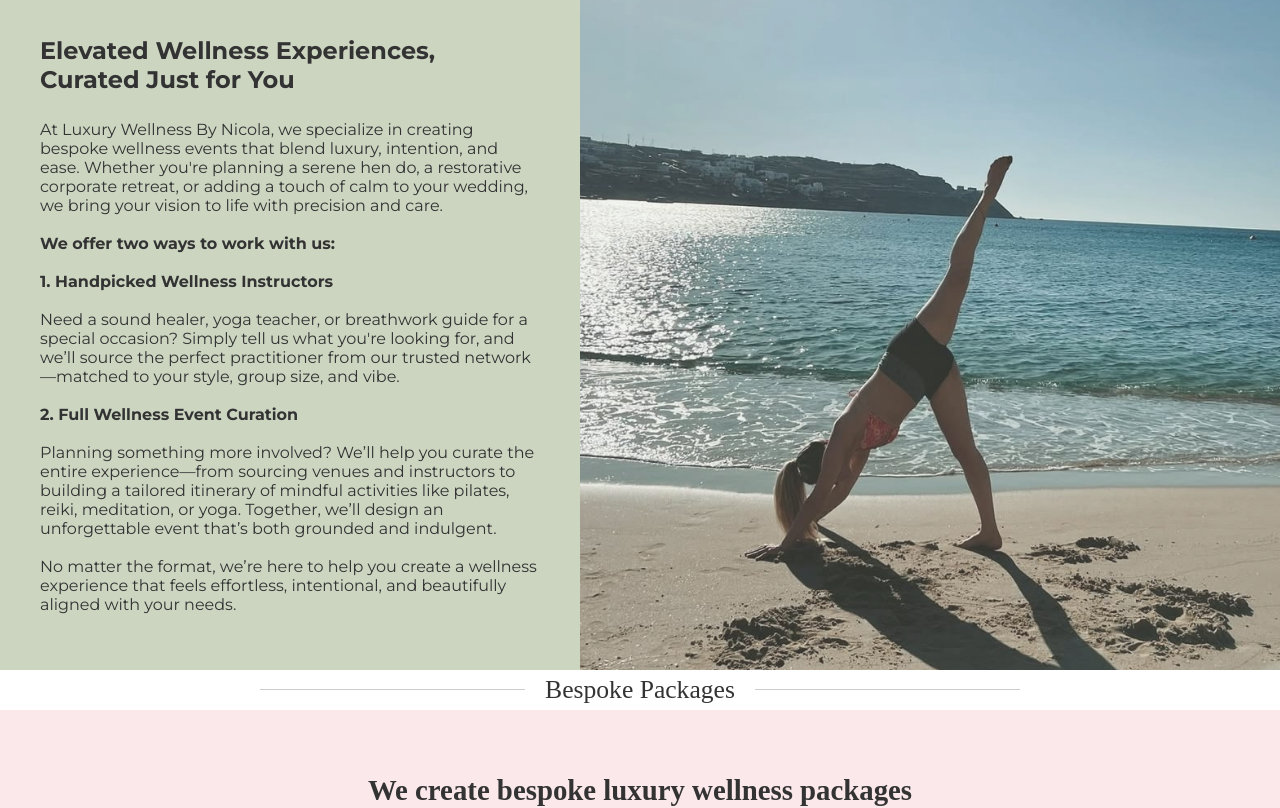
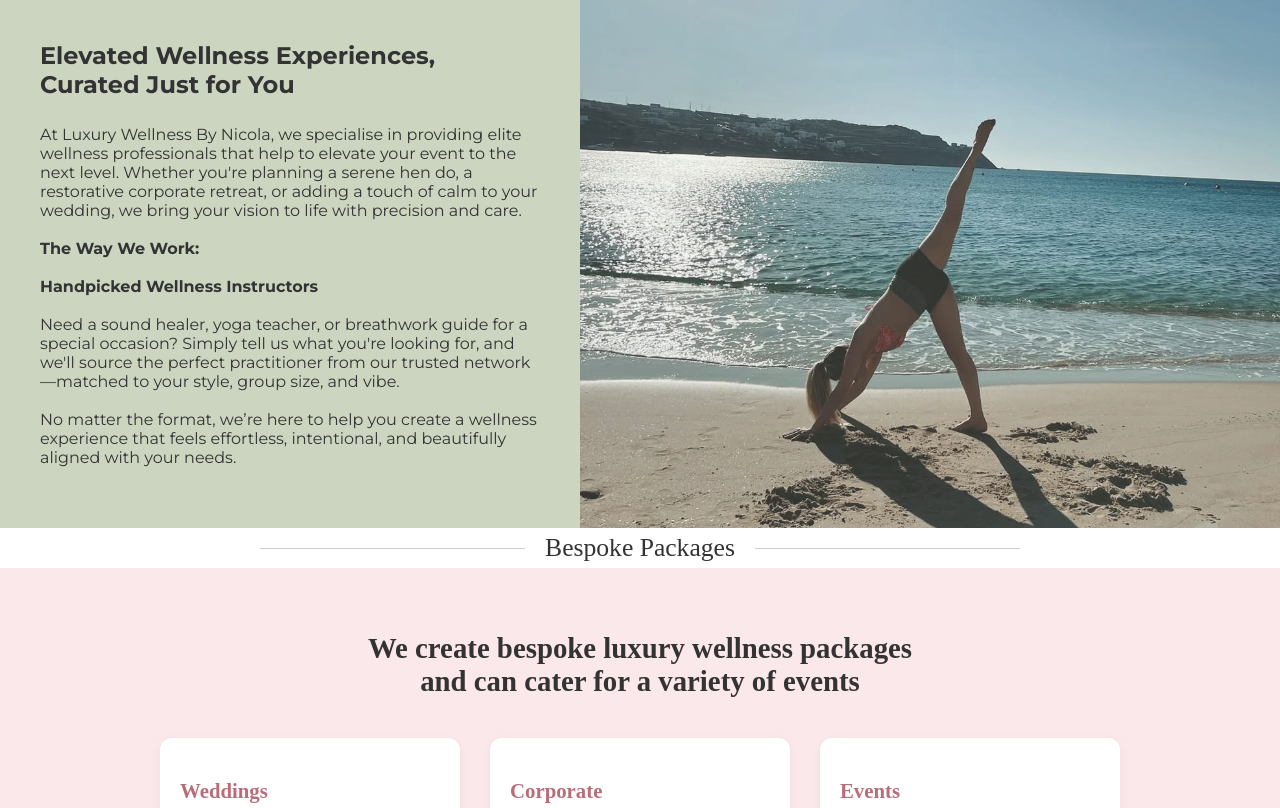
Before and after one commit to LuxuryNicola/wellness-event, a React (Create React App) app: page /#/ in a window 1280 px wide. Shown: the part 740-1548 px from the top of the page. Built offline with nearby package versions, Linux system fonts and the light colour scheme.

Commit message:
nicola changes

```diff
--- a/src/components/Corporate.js
+++ b/src/components/Corporate.js
@@ -39,21 +39,21 @@ export default function CorporatePage() {
           <h2>Pause. Reset</h2>
           <p>
           Wellness is essential for fostering a healthy, motivated, and productive workforce. <br></br>
-          Prioritizing employee wellbeing not only reduces stress and absenteeism but also boosts morale and retention. <br></br>
+          Prioritising employee wellbeing not only reduces stress and absenteeism but also boosts morale and retention. <br></br>
           Companies can integrate wellness into their culture through a variety of engaging events. <br></br> <br></br>
           <b>Onsite options might include:</b><br></br>
           Yoga or meditation sessions. <br></br>
           Wellness workshops.  <br></br>
-          healthy cooking demos. <br></br><br></br>
+          Healthy cooking demos. <br></br><br></br>
 
           <b>Offsite experiences could include: </b>  <br></br>
           Nature retreats and fitness challenges. <br></br>
-          Team-building hikes <br></br>
-          Spa days and Sound Healing <br></br> <br></br>
+          Team-building hikes. <br></br>
+          Spa days and Sound Healing. <br></br> <br></br>
 
 
           Every company and employee is different and we want to curate a sessions that show employees they are valued,
-          creating a more positive and energized workplace.
+          creating a more positive and energised workplace.
           </p>
         </div>
 
--- a/src/components/Home.js
+++ b/src/components/Home.js
@@ -39,21 +39,16 @@ export default function HomePage() {
         <div className="about-text">
           <h2>Elevated Wellness Experiences, Curated Just for You</h2>
           <p>
-            At Luxury Wellness By Nicola, we specialize in creating bespoke wellness events that blend luxury, intention, and ease.
-            Whether you're planning a serene hen do, a restorative corporate retreat, or adding a touch of calm to your wedding,
-            we bring your vision to life with precision and care. <br></br><br></br>
+            At Luxury Wellness By Nicola, we specialise in providing elite wellness professionals that help to
+            elevate your event to the next level. Whether you're planning a serene hen do, a restorative corporate retreat,
+            or adding a touch of calm to your wedding, we bring your vision to life with precision and care. <br></br><br></br>
 
-            <b>We offer two ways to work with us:</b><br></br><br></br>
+            <b>The Way We Work:</b><br></br><br></br>
 
-           <b> 1. Handpicked Wellness Instructors</b><br></br><br></br>
+           <b> Handpicked Wellness Instructors</b><br></br><br></br>
             Need a sound healer, yoga teacher, or breathwork guide for a special occasion?
-            Simply tell us what you're looking for, and we’ll source the perfect practitioner from our
+            Simply tell us what you're looking for, and we'll source the perfect practitioner from our
             trusted network—matched to your style, group size, and vibe. <br></br><br></br>
-
-            <b>2. Full Wellness Event Curation</b><br></br><br></br>
-            Planning something more involved? We’ll help you curate the entire experience—from sourcing venues and
-            instructors to building a tailored itinerary of mindful activities like pilates, reiki, meditation, or yoga.
-            Together, we’ll design an unforgettable event that’s both grounded and indulgent.<br></br><br></br>
 
             No matter the format, we’re here to help you create a wellness experience that feels effortless, intentional, and beautifully aligned with your needs.
           </p>
@@ -104,7 +99,7 @@ export default function HomePage() {
       <section className="cta">
         <h2>Let’s Create Your Dream Wellness Event</h2>
         <p>
-          Explore our Packages section for inspiration, or reach out to start crafting your unique experience.
+          Reach out to start crafting your unique experience.
         </p>
         <a href="mailto:luxurywellnessbynicola@gmail.com" className="cta-button">Contact Nicola</a>
       </section>
--- a/src/components/Parties.js
+++ b/src/components/Parties.js
@@ -41,8 +41,8 @@ export default function PartyPage() {
             Whether you're planning a birthday celebration, retreat, private gathering or taking some time to enjoy life with a little more breathing space.
             We will bring the calm, connection, and luxury to that day.<br></br><br></br>
 
-            We work with you to design wellness experiences that suit your event’s purpose and energy.
-            From sourcing top talent for your already established event to working with you to create something beautiful. <br></br><br></br>
+           We work with you to design wellness experiences that suit your event’s purpose and energy,
+           sourcing top talent for your event. <br></br><br></br>
 
             If this service is right for you please reach out and include:<br></br><br></br>
 
@@ -52,7 +52,7 @@ export default function PartyPage() {
 
            <i><b> Indoor or outdoor venues</b></i> <br></br>
 
-            <i><b>One-off bookings or full event planning</b></i> <br></br><br></br>
+            <i><b>Service required</b></i> <br></br><br></br>
 
             We’re here to make sure your wellness element is seamlessly integrated, beautifully delivered, and deeply memorable—whatever the occasion.
           </p>
--- a/src/components/Weddings.js
+++ b/src/components/Weddings.js
@@ -15,7 +15,7 @@ export default function WeddingPage() {
           <div className="W-intro-text">
             <img src={`${process.env.PUBLIC_URL}/images/cheers.png`} alt="doodlecoffee" className="cheers-image-top" />
             <p>
-              <i>Aligning Yourself Before The Big Day</i>
+              <i>Aligning Yourself Before <br></br> The Big Day</i>
             </p>
           </div>
         </div>
@@ -45,7 +45,7 @@ export default function WeddingPage() {
 
             <b>We can support with:</b><br></br><br></br>
 
-            <i>Planning and curating wellness-focused hen/stag parties</i><br></br>
+            <i>Curating wellness-focused hen/stag parties</i><br></br>
 
             <i>Sourcing instructors for private sessions (yoga, pilates, reiki, sound healing, etc.)</i><br></br>
 
@@ -53,7 +53,7 @@ export default function WeddingPage() {
 
             From quiet moments of calm to playful pre-wedding wellness,
             we’ll help you create experiences that feel nourishing, joyful, and completely you. <br></br><br></br>
-            <b>Contact us to begin the wellness journey</b>
+            <b>Contact us to begin the wellness journey.</b>
 
           </p>
         </div>
```
Also changed, not shown: 7 other files (tests, documents, lock files or other folders).
